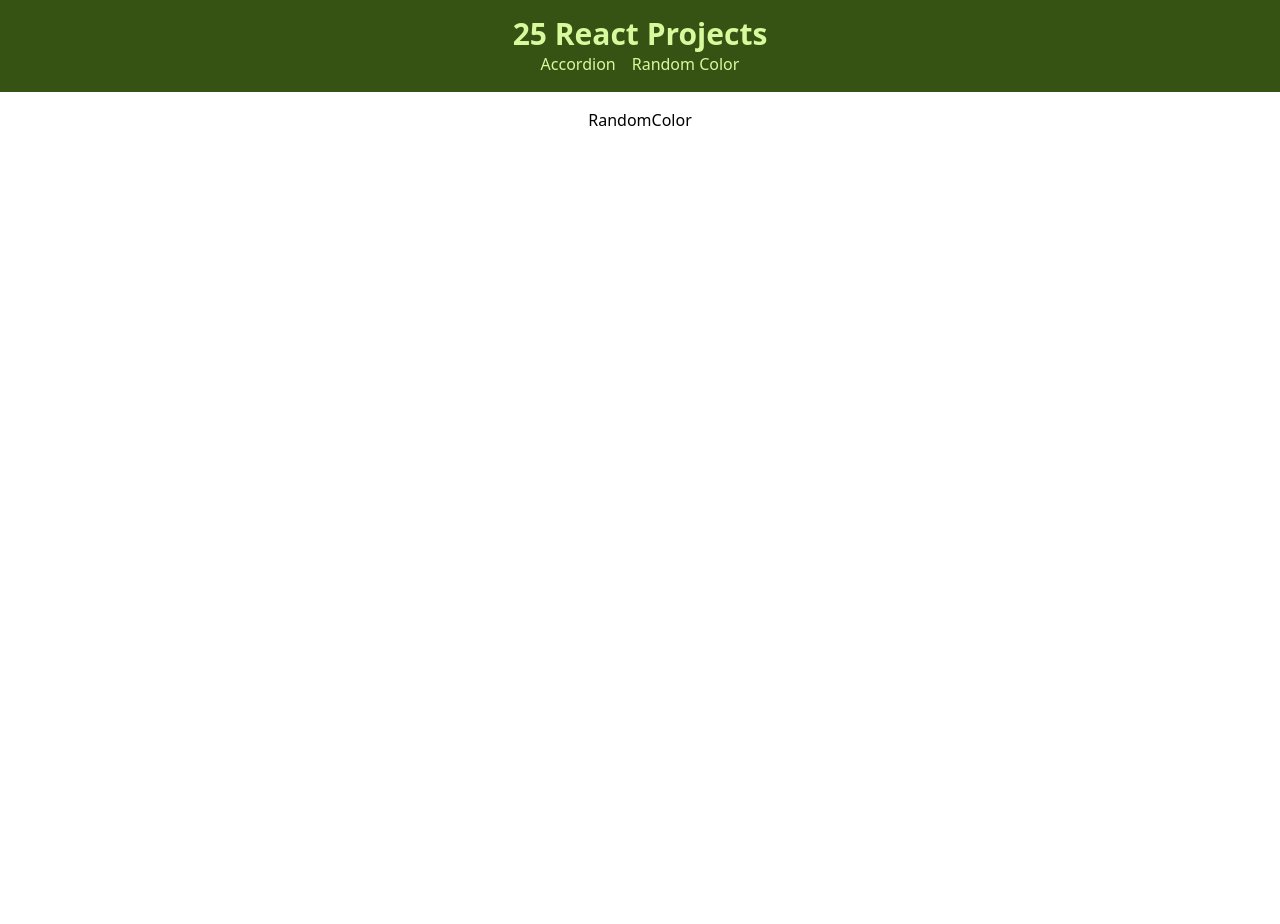
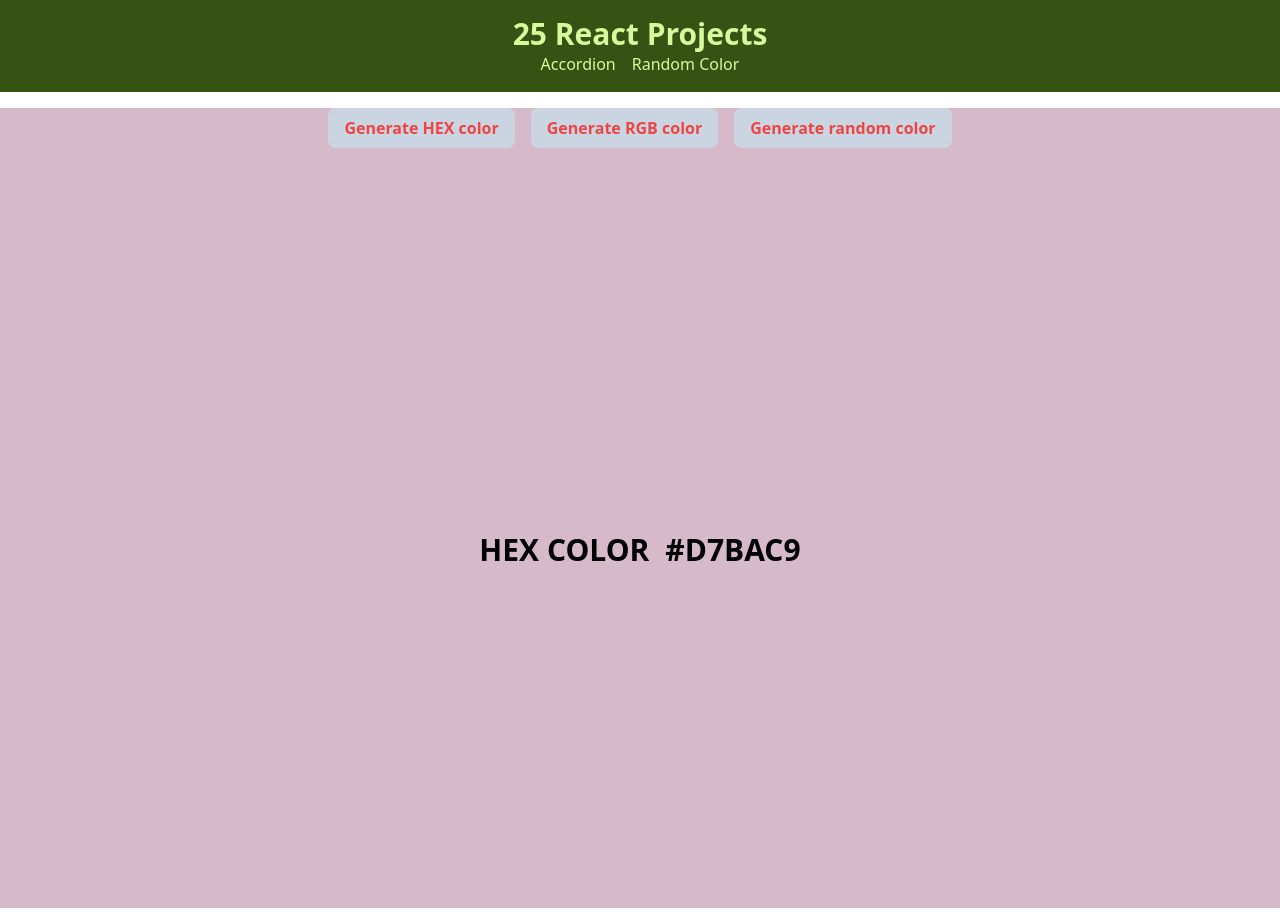
Before and after one commit to Kris1027/25-react-projects, a React (Vite) app: page /random-color in a window 1280 px wide. Before the commit the page ends 800 px from the top, so only its background shows below. Built offline with nearby package versions, Linux system fonts and the light colour scheme.

Commit message:
build functions for generate rgb and hex colors and add styles for page

```diff
--- a/src/projects/random-color/RandomColor.tsx
+++ b/src/projects/random-color/RandomColor.tsx
@@ -1,3 +1,64 @@
+import { useEffect, useState } from "react";
+
 export const RandomColor = () => {
-  return <div>RandomColor</div>;
+  const [typeOfColor, setTypeOfColor] = useState("hex");
+  const [color, setColor] = useState("#000000");
+
+  function handleGenerateHexColor() {
+    const hex = [0, 1, 2, 3, 4, 5, 6, 7, 8, 9, "A", "B", "C", "D", "E", "F"];
+    let hexColor = "#";
+
+    for (let i = 0; i < 6; i++) {
+      hexColor += hex[Math.floor(Math.random() * hex.length)];
+    }
+
+    setColor(hexColor);
+  }
+  function handleGenerateRgbColor() {
+    const r = Math.floor(Math.random() * 256);
+    const g = Math.floor(Math.random() * 256);
+    const b = Math.floor(Math.random() * 256);
+
+    setColor(`rgb(${r}, ${g}, ${b})`);
+  }
+
+  useEffect(() => {
+    if (typeOfColor === "rgb") handleGenerateRgbColor();
+    else handleGenerateHexColor();
+  }, [typeOfColor]);
+
+  return (
+    <div>
+      <div className="w-screen h-screen" style={{ backgroundColor: color }}>
+        <div className="flex gap-4 justify-center">
+          <button
+            onClick={() => setTypeOfColor("hex")}
+            className="bg-slate-300 text-red-500 px-4 py-2 hover:bg-slate-200 active:scale-90 rounded-lg font-bold"
+          >
+            Generate HEX color
+          </button>
+          <button
+            onClick={() => setTypeOfColor("rgb")}
+            className="bg-slate-300 text-red-500 px-4 py-2 hover:bg-slate-200 active:scale-90 rounded-lg font-bold"
+          >
+            Generate RGB color
+          </button>
+          <button
+            onClick={
+              typeOfColor === "hex"
+                ? handleGenerateHexColor
+                : handleGenerateRgbColor
+            }
+            className="bg-slate-300 text-red-500 px-4 py-2 hover:bg-slate-200 active:scale-90 rounded-lg font-bold"
+          >
+            Generate random color
+          </button>
+        </div>
+        <div className="flex gap-4 justify-center mt-96 text-3xl font-bold">
+          <h3>{typeOfColor === "hex" ? "HEX COLOR" : "RGB COLOR"}</h3>
+          <h1>{color}</h1>
+        </div>
+      </div>
+    </div>
+  );
 };
```
